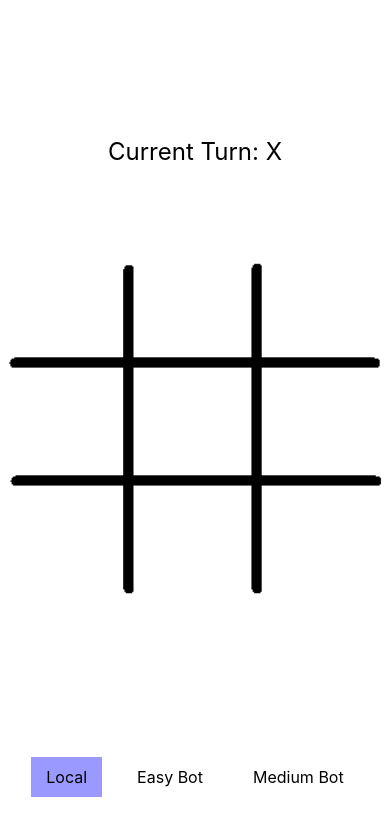
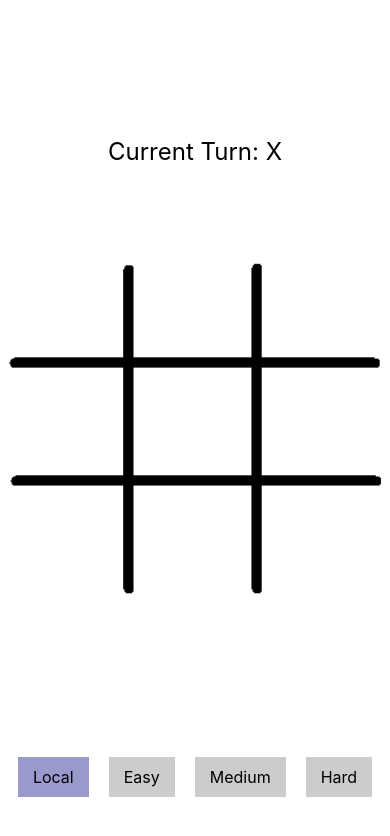
Before and after one commit to yoursun0/TicTacToe, a React Native app: screen / in a window 390 px wide. Shown: the top 836 px of the page. Built offline with nearby package versions, Linux system fonts and the light colour scheme.

Commit message:
add difficulties

```diff
--- a/App.js
+++ b/App.js
@@ -20,7 +20,7 @@ export default function App() {
   ];
   const [map, setMap] = useState(emptyMap);
   const [currentTurn, setCurrentTurn] = useState('x');
-  const [gameMode, setGameMode] = useState("LOCAL"); // LOCAL, BOT_EASY, BOT_MEDIUM;
+  const [gameMode, setGameMode] = useState("LOCAL"); // LOCAL, EASY, MEDIUM, HARD;
 
   useEffect(() => {
     const winner = getWinner(map);
@@ -191,34 +191,46 @@ export default function App() {
             onPress={() => setGameMode("LOCAL")}
             style={[
               styles.button,
-              { backgroundColor: gameMode === "LOCAL" ? "#9999FF" : "#FFFFFF" },
+              { backgroundColor: gameMode === "LOCAL" ? "#9999CC" : "#CCCCCC" },
             ]}
           >
             Local
           </Text>
           <Text
-            onPress={() => setGameMode("BOT_EASY")}
+            onPress={() => setGameMode("EASY")}
             style={[
               styles.button,
               {
                 backgroundColor:
-                  gameMode === "BOT_EASY" ? "#9999FF" : "#FFFFFF",
+                  gameMode === "EASY" ? "#9999CC" : "#CCCCCC",
               },
             ]}
           >
-            Easy Bot
+            Easy
           </Text>
           <Text
-            onPress={() => setGameMode("BOT_MEDIUM")}
+            onPress={() => setGameMode("MEDIUM")}
             style={[
               styles.button,
               {
                 backgroundColor:
-                  gameMode === "BOT_MEDIUM" ? "#9999FF" : "#FFFFFF",
+                  gameMode === "MEDIUM" ? "#9999CC" : "#CCCCCC",
               },
             ]}
           >
-            Medium Bot
+            Medium
+          </Text>
+          <Text
+            onPress={() => setGameMode("HARD")}
+            style={[
+              styles.button,
+              {
+                backgroundColor:
+                  gameMode === "HARD" ? "#9999CC" : "#CCCCCC",
+              },
+            ]}
+          >
+            Hard
           </Text>
         </View>
 
```
